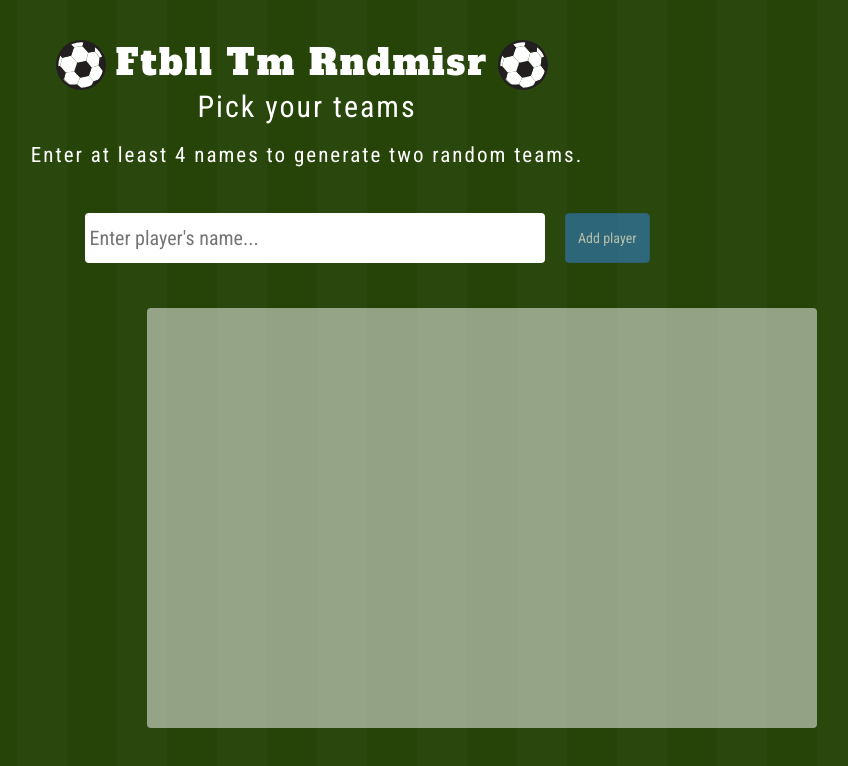
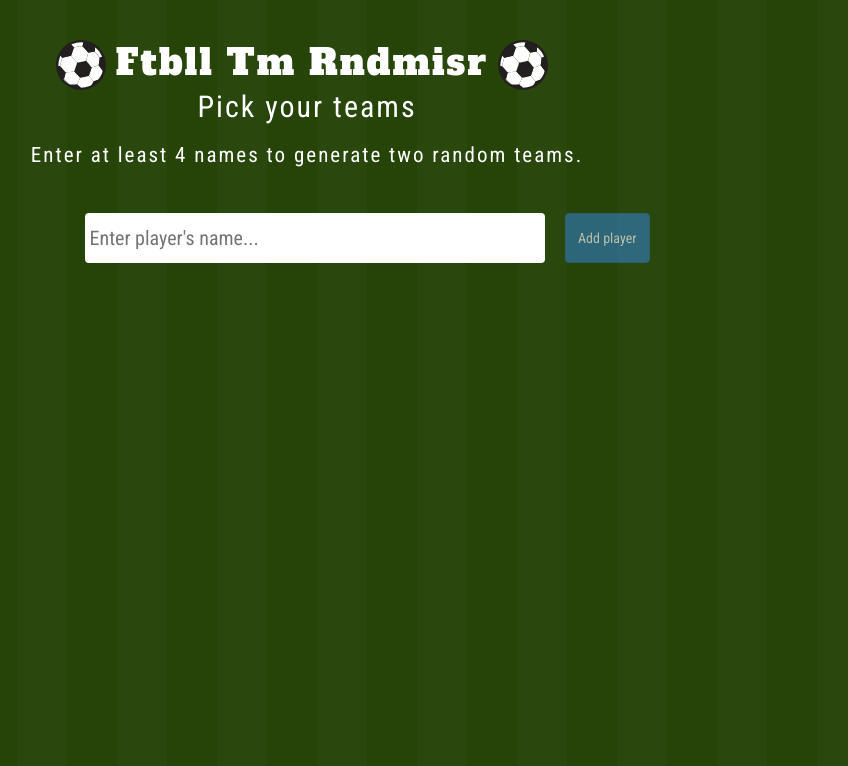
Before and after one commit to lizagne/ftbll-tm-rndmsr, a React (Create React App) app: page / in a window 1280 px wide. Shown: the top 766 px of the page, without its empty margins (333-1181 px from the left). Built offline with nearby package versions, Linux system fonts and the light colour scheme.

Commit message:
Refactoring the Team Generator, so that the background team board only shows when user clicks on Generate teams

```diff
--- a/src/components/TeamGenerator.js
+++ b/src/components/TeamGenerator.js
@@ -13,21 +13,22 @@ class TeamGenerator extends Component {
         }
     }
 
-    //this is the event handler for resetting
-    onClickReset = () => {
-       this.props.resetAll();
-       this.setState({ display: false });
-    }
-
     //event handler for the team generation button
     onClick = () => {
         this.props.generateTeam();
         this.setState({display: true});
     }
 
+    //this is the event handler for resetting
+    onClickClear = () => {
+       this.props.resetAll();
+       this.setState({ display: false });
+    }
+
+
     render(){
-        let teamListA = this.props.teams
-        let teamListB = this.props.teams
+        let teamListA = this.props.teams;
+        let teamListB = this.props.teams;
 
         //these two if statements says go through the array of each team and render the names
         if(teamListA.teams && teamListB.teams !== undefined || null) {
@@ -40,27 +41,22 @@ class TeamGenerator extends Component {
     }
 
         return(
+            <div>
+            { this.props.players.length >= 4 && this.props.players.length%2 === 0 ?
+                <span className="col-sm-12 teams">
+                    <button className="btn btn-danger reset btn-md" onClick={ this.onClickClear }>Reset</button>
+                    <button className="teamGen btn btn-primary " onClick={ this.onClick }>Generate Teams</button>
+                 </span> : null }
 
-            <div className="col-sm-12 teams">
-                <div>
-                { this.props.players.length >= 4 && this.props.players.length%2 === 0 ?
-                    <span>
-                        <button className="btn btn-danger reset btn-md" onClick={ this.onClickReset }>Reset</button>
-                        <button className="teamGen btn btn-primary " onClick={ this.onClick }>Generate Teams</button>
-                    </span> : null }
-                </div>
-
-                <div className="row team-output">
-                    <span className="col-sm-6" >
-                        { this.state.display === true ? <h2 className="teamName">Team A</h2> : null }
+                <span className="col-sm-6" >
+                { this.state.display === true ?
+                    <div className="teams">
+                        <h2 className="teamName">Team A</h2>
                         { teamListA }
-                    </span>
-
-                    <span className="col-sm-6">
-                        { this.state.display === true ? <h2 className="teamName">Team B</h2> : null }
+                        <h2 className="teamName">Team B</h2>
                         { teamListB }
-                    </span>
-                </div>
+                    </div> : null }
+                </span>
             </div>
         );
     }
--- a/src/css/style.css
+++ b/src/css/style.css
@@ -35,7 +35,6 @@ input {
 .teams {
   background-color: rgba(255, 255, 255, 0.5);
   padding: 35px;
-  height: 30em;
   border-radius: 4px; }
 
 .edit {
--- a/src/sass/style.scss
+++ b/src/sass/style.scss
@@ -56,7 +56,7 @@ input {
 .teams {
 	background-color: $transparentWhite;
 	padding: 35px;
-	height: 30em;
+	// height: 30em;
 	border-radius: 4px;
 }
 
```
Also changed, not shown: src/css/style.min.css (+1 -1 lines).
